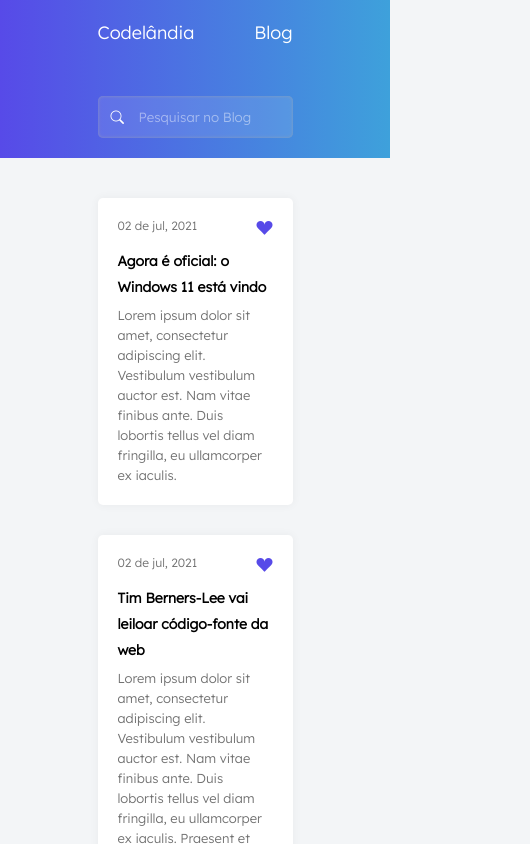
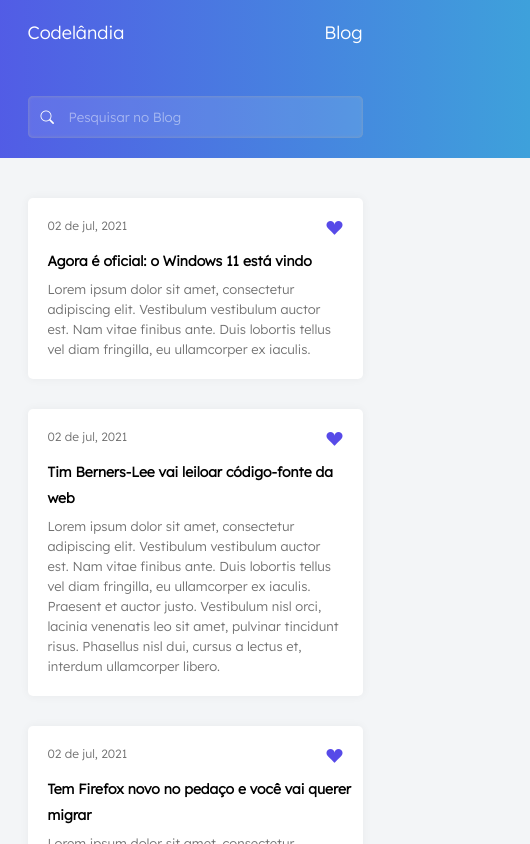
Before and after one commit to Carolliny0/blog-project, a React (Vite) app: page / in a window 390 px wide. Shown: the top 844 px of the page, 530 px wide, since content can reach past the window. Built offline with nearby package versions, Linux system fonts and the light colour scheme.

Commit message:
feat: responsiveness

```diff
--- a/src/style.css
+++ b/src/style.css
@@ -14,6 +14,8 @@
     line-height: 26px;
     color: #ffff;
     background-image: linear-gradient(to right, #574ae8, #3ea1db);
+    width: 100%;
+    min-width: 670px;
   }
   .div-pesquisar {
     display: flex;
```
